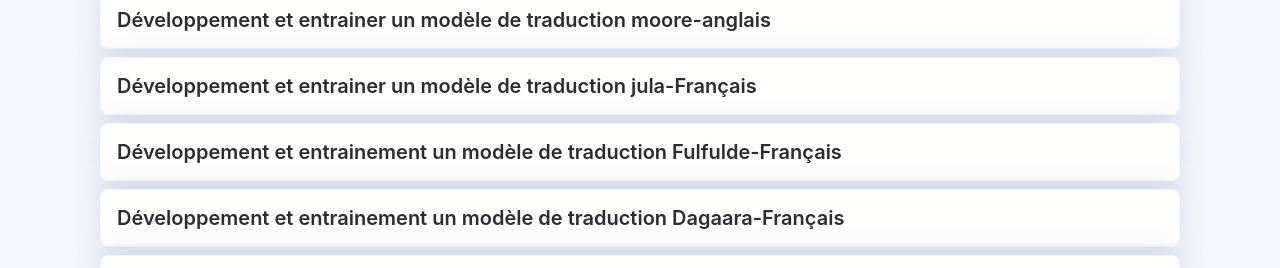
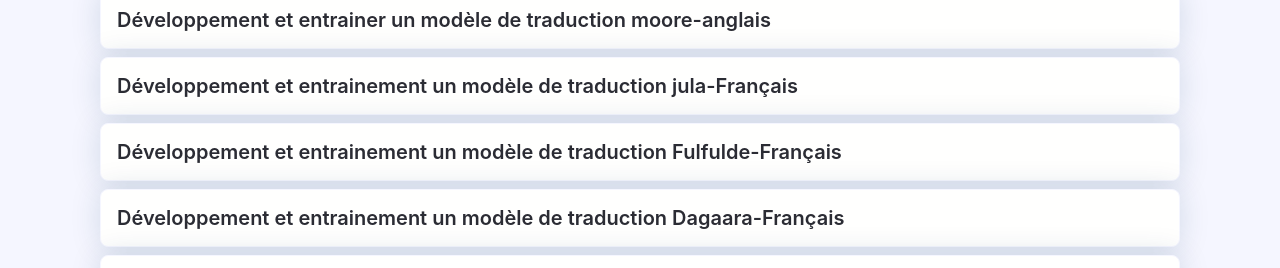
Before and after one commit to traductorlab-bf/traductorlab-bf.github.io, a Jekyll site: the page built from projet-futurs.html, in a window 1280 px wide and 1183 px high. Shown: the part 316-584 px from the top of the window. Built offline with Jekyll 4.4.1, drawn with Linux system fonts in a browser that asks for light colours; nearby versions of some CDN libraries; comment, search, counter and statistics services are not loaded.

Commit message:
Update 2020-05-28-projet-model-jula-fr.md

```diff
--- a/_posts/projet-futurs/2020-05-28-projet-model-jula-fr.md
+++ b/_posts/projet-futurs/2020-05-28-projet-model-jula-fr.md
@@ -1,6 +1,6 @@
 ---
 layout: post
-title: "Développement et entrainer un modèle de traduction jula-Français"
+title: "Développement et entrainement un modèle de traduction jula-Français"
 date: 2020-05-28 15:58:00 -0400
 category: projet-futurs
 author: admin
@@ -10,7 +10,7 @@ short-description:
 -----
 **Merci d'avoir ressenti l'envie de contribuer!**
 
-**Objectif** : Développement et entrainer un modèle de traduction jula-Français.
+**Objectif** : Développement et entrainement un modèle de traduction jula-Français.
 
 **Livrable** :
 
```
